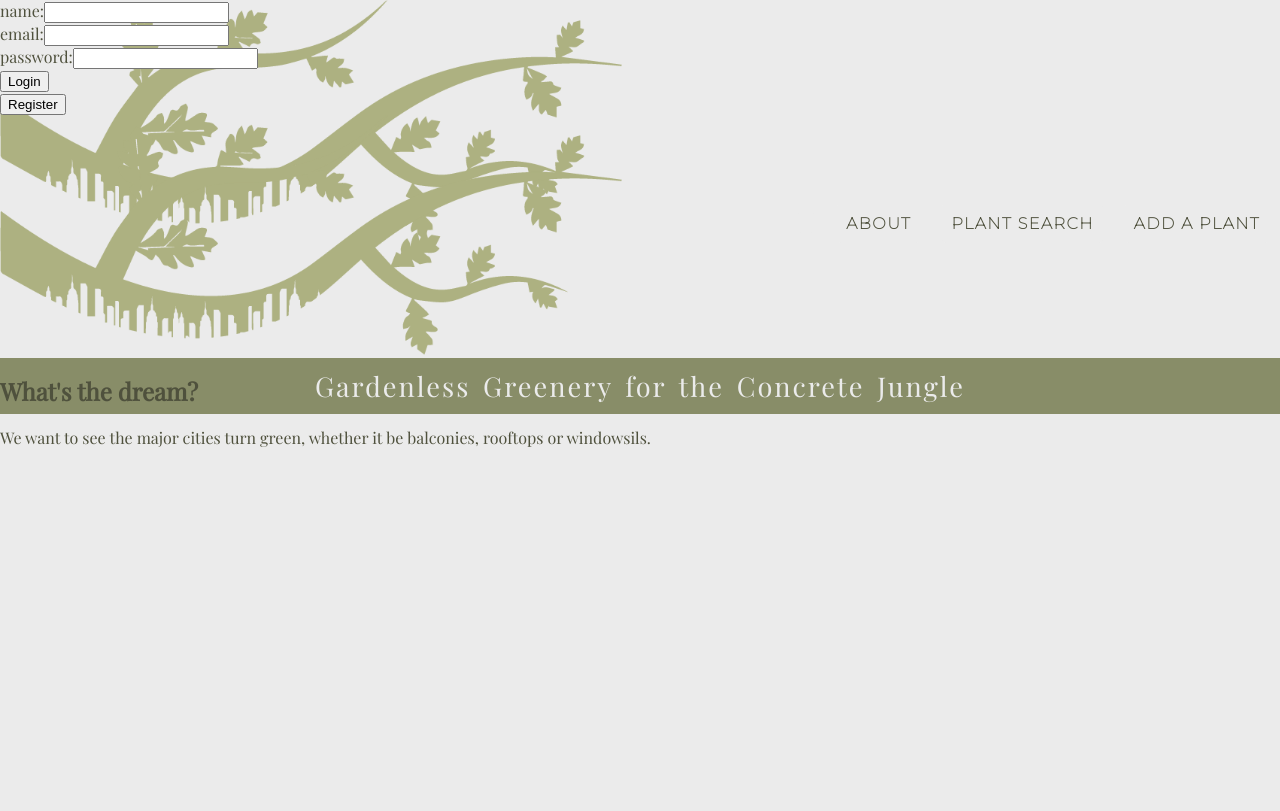
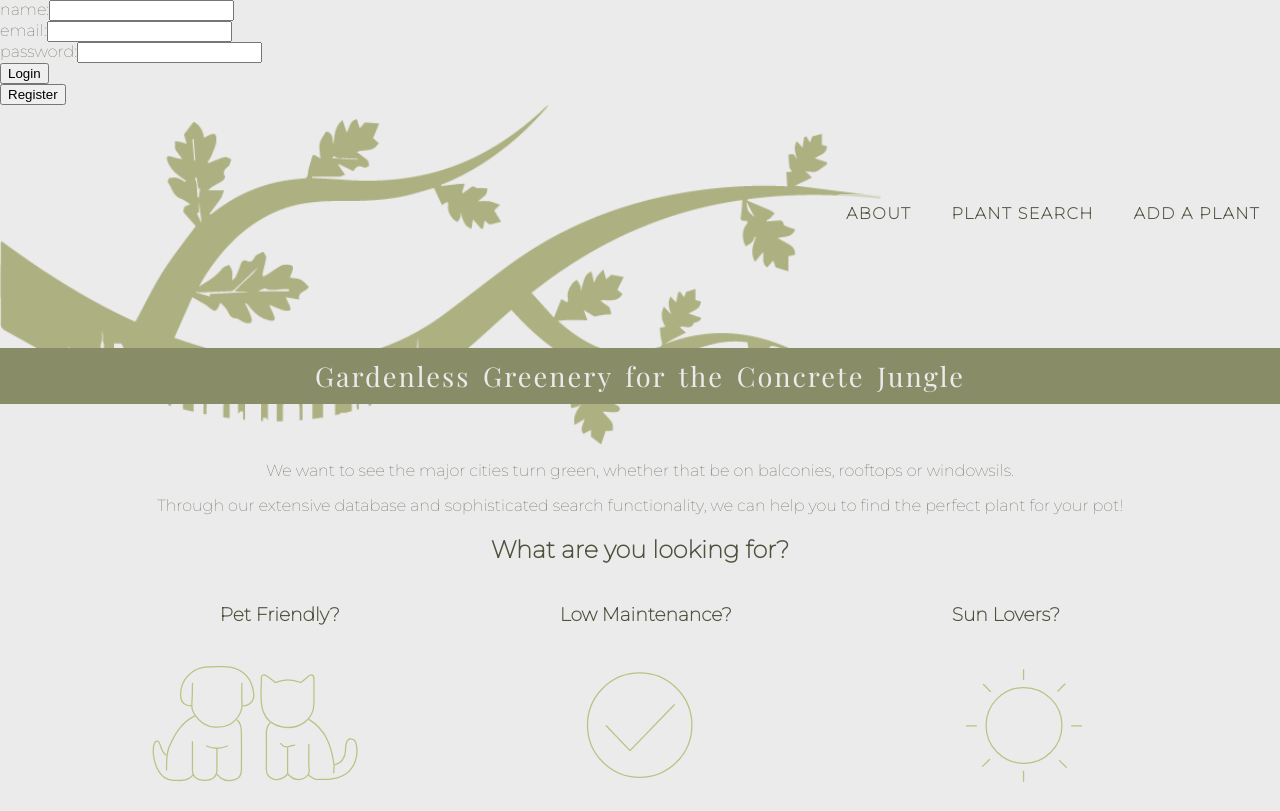
Before and after one commit to final-project-squad/cautious-carnival, a React (Create React App) app in the folder front-end/: page /about in a window 1280 px wide. Built offline with nearby package versions, Linux system fonts and the light colour scheme.

Commit message:
#40 about page animation complete with basic structure

```diff
--- a/front-end/src/components/about/About.css
+++ b/front-end/src/components/about/About.css
@@ -0,0 +1,34 @@
+.header {
+    padding-bottom: 100px;
+}
+
+.st0 {
+    fill:none;
+    stroke:#BAC284;
+    stroke-width:2;
+    stroke-linecap:round;
+    stroke-linejoin:round;
+    stroke-miterlimit:10;
+    stroke-dasharray: 550;
+    stroke-dashoffset: 550;
+    animation: dash 4s linear forwards;
+}
+@keyframes dash {
+    to {
+        stroke-dashoffset: 0;
+    }
+}
+
+.icons, .titles {
+    display: flex;
+    align-items: center;
+    justify-content: space-evenly;
+}
+
+.peticon, .sunicon, .easyicon {
+    width: 20%;
+}
+
+p, h2 {
+    text-align: center;
+}
--- a/front-end/src/components/about/About.js
+++ b/front-end/src/components/about/About.js
@@ -1,22 +1,123 @@
-import React from "react"
-import Header from "../header/header"
+import React from "react";
+import Header from "../header/header";
 /* import {Link} from "react-router-dom" */
-import "./About.css"
+import "./About.css";
 
 function About() {
+  return (
+    <div className={"aboutheader"}>
+      <Header />
 
-    return (
-
-        <div className={"header"}>
-            <Header />
-            <h2>
-                What's the dream?
-            </h2>
-            <p>
-                We want to see the major cities turn green, whether it be balconies, rooftops or windowsils.
-            </p>
+      <p>
+        We want to see the major cities turn green, whether that be on balconies,
+        rooftops or windowsils.
+      </p>
+      <p>
+        Through our extensive database and sophisticated search functionality,
+        we can help you to find the perfect plant for your pot!
+      </p>
+      <h2>What are you looking for?</h2>
+      <div className={"titles"}>
+          <h3>Pet Friendly?</h3>
+          <h3>Low Maintenance?</h3>
+          <h3>Sun Lovers?</h3>
+      </div>
+      <div className={"icons"}>
+        <div className={"peticon"}>
+          <svg version="1.1" id="Layer_1" x="0px" y="0px" viewBox="0 0 407 258">
+            <path
+              className="st0"
+              d="M182.58,98.5c11.76-0.69,18.61-8.86,17.24-20.22c-2.86-23.83-17.05-37.63-37.53-41.56
+                    c-10.83-2.08-22.39-0.31-33.62-0.38c-9.26-0.06-17.89,2.2-25.42,7.56C89.68,53.53,82.86,66.7,83.76,83.52
+                    c0.51,9.49,6.51,14.65,17.21,14.98"
+            />
+            <path
+              className="st0"
+              d="M173.59,120.96c5.48,4.78,6.46,11.54,6.59,17.97c0.41,20.46,0.26,40.93,0.09,61.39
+                    c-0.06,7.28-3.66,13.53-10.5,15.43c-7.37,2.05-15.48,2.68-22.38-2.7c-2.38-1.85-3.71-4.88-6.74-5.99"
+            />
+            <path
+              className="st0"
+              d="M328.58,192.09c10.08-2.46,16.9-11.41,17.24-22.46c0.11-3.5-0.18-7.21,0.9-10.42c1.18-3.5,1.58-8.53,7.31-8.28
+                    c5.26,0.22,7.97,4.15,8.82,8.26c3.74,18.09-1.7,36.7-16.28,47.17c-8.57,6.15-18.32,8.19-28.48,8.89
+                    c-5.22,0.36-10.51-0.32-15.71,0.16c-6.5,0.61-10.54-3.38-14.98-6.84"
+            />
+            <path
+              className="st0"
+              d="M226,125.45c-4.56,4.56-6.09,10.11-6.04,16.47c0.15,18.97,0.29,37.94-0.05,56.9c-0.15,8.65,5,14.52,12.1,16.41
+                    c7.21,1.92,18.86-3,21.6-8.96c0.66-1.44,0.1-3.45,0.1-5.2c0-11.98,0-23.96,0-35.94"
+            />
+            <path
+              className="st0"
+              d="M234.24,61.06c-4.74-3.49-9.43-7.07-14.24-10.46c-4.03-2.84-8.11-1.7-8,2.96c0.43,17.98-3.34,36.43,2.93,53.86
+                    c10.4,28.9,47.23,30.41,65.68,17.19c10.26-7.35,15.1-17.89,15.05-30.61c-0.06-12.48-0.08-24.96,0.03-37.44
+                    c0.03-3.03-0.02-6.13-3.09-7.37c-2.71-1.1-4.73,1.18-6.7,2.86c-3.65,3.11-7.38,6.13-11,9.13c-13.45-5.36-26.67-5.97-39.9-0.13"
+            />
+            <path
+              className="st0"
+              d="M288.15,120.21c26.29,16.09,35.13,41.98,39.2,70.4c0.66,4.63-0.14,9.47-0.26,14.21"
+            />
+            <path
+              className="st0"
+              d="M106.21,114.22c-21.02,10.3-31.83,28.71-40.67,49.32c-5.21,12.17-4,24.41-4.26,36.79"
+            />
+            <path
+              className="st0"
+              d="M102.46,62.56c-0.25,10.23,0.03,20.52-0.93,30.68c-0.67,7.13,1.44,14.47,4.46,19.13
+                    c7.21,11.12,17.8,19.24,32.4,19.89c12.57,0.55,24.37-2.52,32.62-11.59c6.34-6.98,11.12-15.84,10.24-26.68
+                    c-0.84-10.41-0.18-20.95-0.18-31.43"
+            />
+            <path
+              className="st0"
+              d="M102.46,155.4c0,14.73,0,29.45,0,44.18c0,11.39,6.59,17.22,19.47,17.22c12.37,0,19.46-6.27,19.47-17.22
+                    c0.01-10.73,0-21.46,0-32.2"
+            />
+            <path
+              className="st0"
+              d="M287.4,159.9c0.41,13.97-0.72,27.96,0.67,41.94c0.61,6.17-6.5,12.49-14.15,13.5
+                    c-8.17,1.07-14.28-2.45-19.47-8.26"
+            />
+            <path
+              className="st0"
+              d="M59.78,176.37c-4-3.36-6.23-7.65-7.59-12.7c-0.7-2.6-1.65-5.16-3.03-7.5c-1.23-2.07-4.09-2.38-5.69-0.59
+                    l-0.31,0.34c-0.22,0.25-0.41,0.52-0.56,0.82c-4.4,8.81-2.83,18.58-0.68,27.84c2.52,10.83,6.21,21.07,16.26,27.89
+                    c4.34,2.94,8.8,3.76,13.59,4.3c1.97,0.22,4-0.11,5.98,0.06c9.66,0.82,18.8,0.12,25.46-8.26"
+            />
+            <path
+              className="st0"
+              d="M124.92,162.14c10.98,4.82,21.96,4.82,32.94,0"
+            />
+            <path
+              className="st0"
+              d="M242.47,158.4c3.59,3.94,9.85,5.88,14.23,4.51c2.71-0.85,5.49-1.52,8.23-2.26"
+            />
+          </svg>
         </div>
-    )
+        <div className={"easyicon"}>
+          <svg version="1.1" id="Layer_1" x="0px" y="0px" viewBox="0 0 407 258">
+            <circle class="st0" cx="203" cy="129" r="83" />
+            <polyline
+              class="st0"
+              points="149.77,129.9 187.66,169.6 258.03,96.52 "
+            />
+          </svg>
+        </div>
+        <div className={"sunicon"}>
+          <svg version="1.1" id="Layer_1" x="0px" y="0px" viewBox="0 0 407 258">
+            <circle class="st0" cx="203.5" cy="129.5" r="60.29" />
+            <line class="st0" x1="202.79" y1="56.44" x2="202.79" y2="40.84" />
+            <line class="st0" x1="202.79" y1="218.16" x2="202.79" y2="202.56" />
+            <line class="st0" x1="137.69" y1="194.6" x2="148.73" y2="183.56" />
+            <line class="st0" x1="259.69" y1="184.98" x2="270.73" y2="196.02" />
+            <line class="st0" x1="139.11" y1="64.4" x2="150.14" y2="75.44" />
+            <line class="st0" x1="257.56" y1="74.73" x2="268.6" y2="63.69" />
+            <line class="st0" x1="112" y1="130.21" x2="127.6" y2="130.21" />
+            <line class="st0" x1="279.4" y1="130.21" x2="295" y2="130.21" />
+          </svg>
+        </div>
+      </div>
+    </div>
+  );
 }
 
-export default About
+export default About;
```
